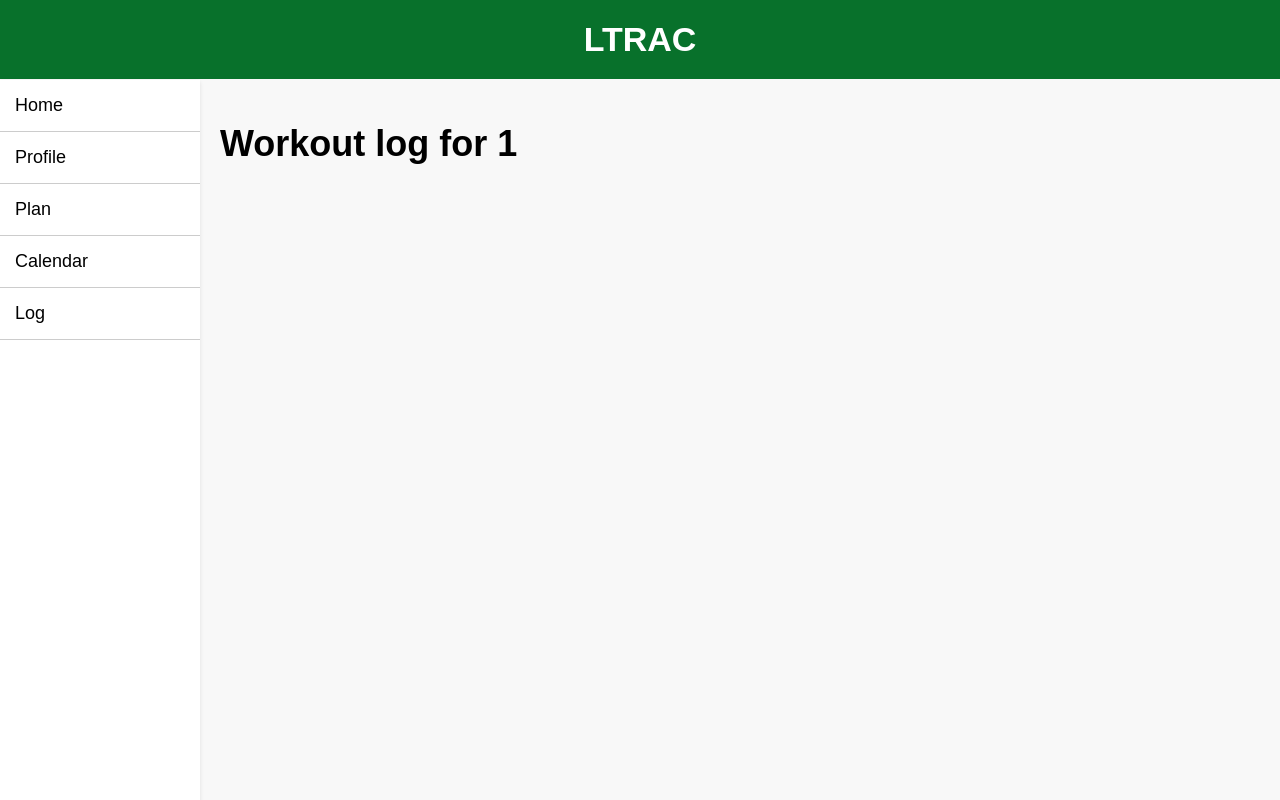
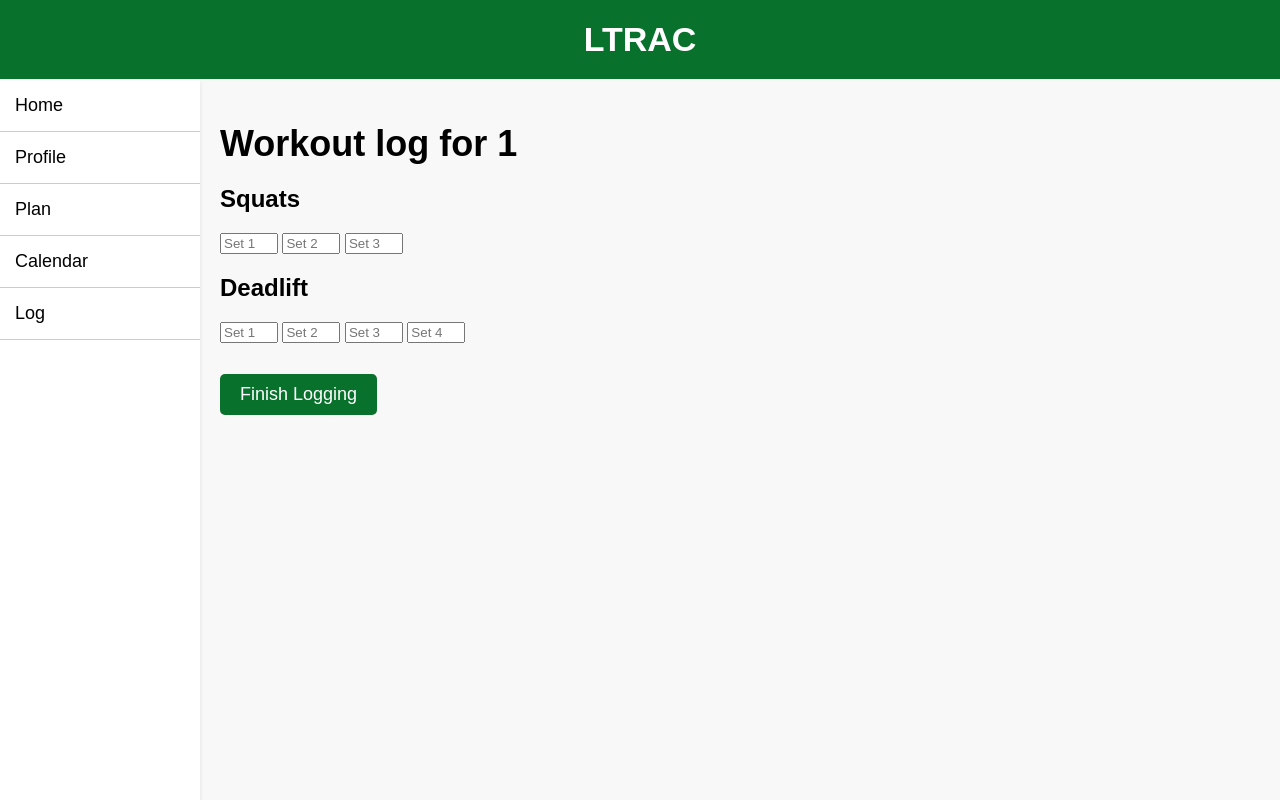
Before and after one commit to olincollege/LTRAC, a Flask app: page /logs/1 in a window 1280 px wide. Run offline with Flask 3, Linux system fonts and the light colour scheme.

Commit message:
Implemented logging weights in front end.

```diff
--- a/app.py
+++ b/app.py
@@ -67,11 +67,19 @@ def submit_exercise(routine):
 # ---------------------Logging-------------------- #
 
 
-@app.route("/logs")
+@app.route("/logs", methods=["GET", "POST"])
 def logs_page():
     """
     Renders logging page
     """
+    if request.method == "POST":
+        for exercise in exercise_list:
+            for sets in range(exercise[1]):
+                current_exercise = exercise[0]
+                print(
+                    current_exercise, request.form[f"{current_exercise} {sets}"]
+                )
+
     display = [rout.to_html_display() for _, rout in routines.items()]
     return render_template("logs.html", routines=display, length=len(display))
 
@@ -81,9 +89,13 @@ def log_exercise(routine):
     """
     Renders page for user to enter weights for each exercise in a routine
     """
-    return render_template("routinelog.html", routine=routine)
+
+    return render_template(
+        "routinelog.html", routine=routine, inputs=exercise_list
+    )
 
 
 if __name__ == "__main__":
     routines = {}
+    exercise_list = [["Squats", 3], ["Deadlift", 4]]
     app.run(debug=True)
--- a/templates/routinelog.html
+++ b/templates/routinelog.html
@@ -1,7 +1,40 @@
 {%extends 'base.html'%}
 
 {%block main%}
+<style>
+    .input{
+        max-width: 50px;
+    }
+
+    input[type=number]::-webkit-inner-spin-button,
+    input[type=number]::-webkit-outer-spin-button {
+        -webkit-appearance: none;
+        margin: 0;
+        }
+
+
+    button{
+        background-color: #08712b;
+        text-decoration: none;
+        color: #fff;
+        padding: 10px 20px;
+        font-size: 18px;
+        border: none;
+        border-radius: 5px;
+        cursor: pointer;
+    }
+</style>
+
 
 <h1>Workout log for {{routine}}</h1>
-
+<form method="post" action="/logs">
+    {% for exercise in inputs %}
+        <h2>{{exercise[0]}}</h2>
+        {% for set in range(exercise[1])%}
+            <input class="input" type="number" name="{{ exercise[0] }} {{loop.index0}}"
+            id="{{ exercise[0] }}{{loop.index0}}" placeholder="Set {{loop.index0 + 1}}" required>
+        {%endfor%}
+    {% endfor %}
+    <h1><button type="submit">Finish Logging</button></h1>
+</form>
 {%endblock%}
```
